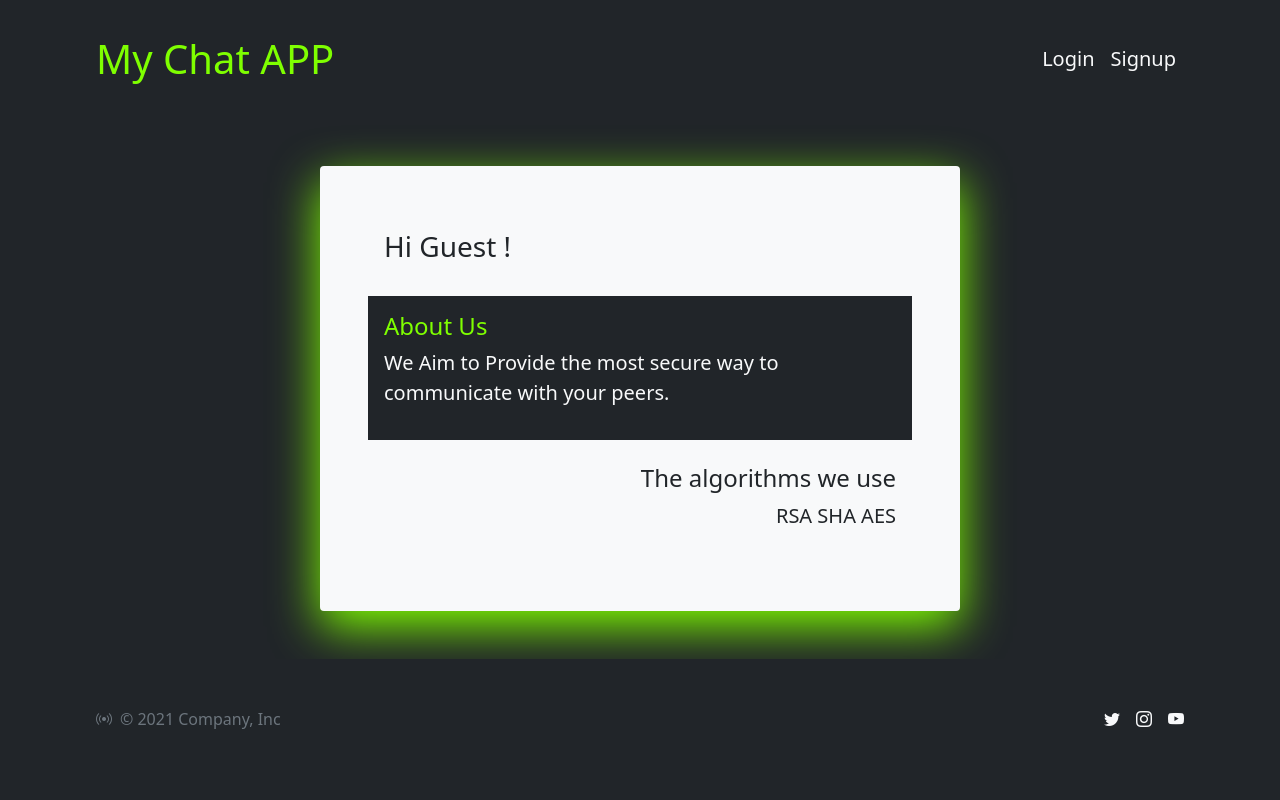
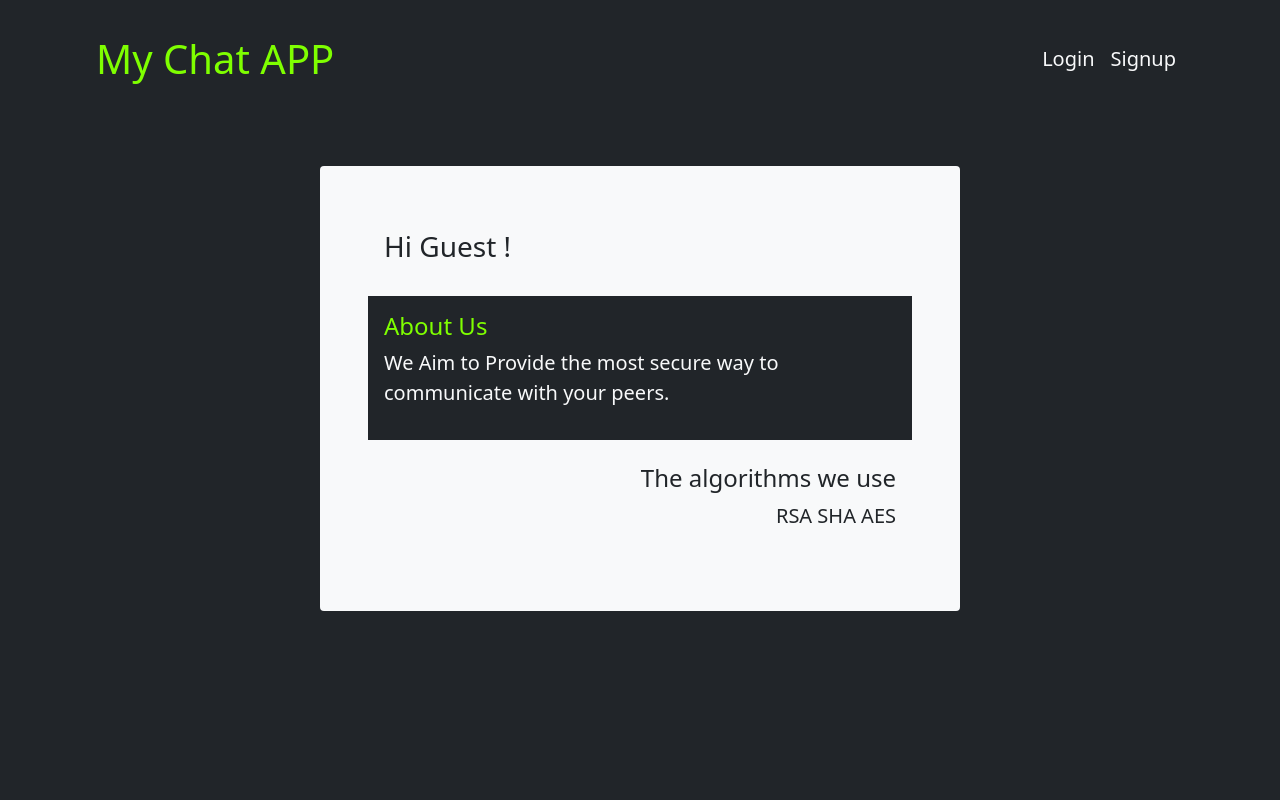
Before and after one commit to bhavya00000/CHAT-APPLICATION, a Flask app: page / in a window 1280 px wide. Run offline with Flask 2, Linux system fonts and the light colour scheme; some libraries are stand-ins or nearby versions.

Commit message:
bhavya css

```diff
--- a/static/custom.css
+++ b/static/custom.css
@@ -57,3 +57,8 @@ html,
 	margin-left: 50%;
 	color:var(--bs-dark);
 }
+
+.button-room{
+    padding:20px;
+    border-radius:8px;
+}
--- a/templates/base.html
+++ b/templates/base.html
@@ -26,7 +26,7 @@
                     <li class="nav-item"><a href="/create_room" class="nav-link text-light fs-5">Create Room</a></li>
                     <li class="nav-item"><a href="/logout" class="nav-link text-light fs-5">Logout {{ current_user.username }} </a></li>
                     {% else %}
-                    <li class="nav-item"><a href="/login" class="nav-link text-light fs-5">Login</a></li>
+                    <li class="nav-item"><a href="/login" class="nav-link text-light fs-5 ">Login</a></li>
                     <div class="divider bg-light"></div>
                     <li class="nav-item"><a href="/signup" class="nav-link text-light fs-5">Signup</a></li>
                     {% endif %}
@@ -34,25 +34,25 @@
         </div>
     </div>
 </nav>
-<div class="mx-auto p-5 d-flex mt-5 flex-column bg-light text-dark shadow-lg rounded main-cont gap-2">
+<div class="mx-auto p-5 d-flex mt-5 flex-column bg-light text-dark  rounded main-cont gap-2">
 {% block main %}
 {% endblock %}
 </div>
-<footer class="d-flex flex-wrap justify-content-between align-items-center p-5 mt-5 mx-5 bg-dark border-0">
-    <div class="col-md-4 d-flex align-items-center">
-      <a href="/" class="mb-3 me-2 mb-md-0 text-muted text-decoration-none lh-1">
-        <i class="bi bi-broadcast"></i>
-      </a>
-      <span class="text-muted">© 2021 Company, Inc</span>
-    </div>
+<!--<footer class="d-flex flex-wrap justify-content-between align-items-center p-5 mt-5 mx-5 bg-dark border-0">-->
+<!--    <div class="col-md-4 d-flex align-items-center">-->
+<!--      <a href="/" class="mb-3 me-2 mb-md-0 text-muted text-decoration-none lh-1">-->
+<!--        <i class="bi bi-broadcast"></i>-->
+<!--      </a>-->
+<!--      <span class="text-muted">© 2021 Company, Inc</span>-->
+<!--    </div>-->
 
-    <ul class="nav col-md-4 justify-content-end list-unstyled d-flex">
-      <li class="ms-3"><i class="bi bi-twitter"></i></li>
-      <li class="ms-3"><i class="bi bi-instagram"></i></li>
-      <li class="ms-3"><i class="bi bi-youtube"></i></li>
+<!--&lt;!&ndash;    <ul class="nav col-md-4 justify-content-end list-unstyled d-flex">&ndash;&gt;-->
+<!--&lt;!&ndash;      <li class="ms-3"><i class="bi bi-twitter"></i></li>&ndash;&gt;-->
+<!--&lt;!&ndash;      <li class="ms-3"><i class="bi bi-instagram"></i></li>&ndash;&gt;-->
+<!--&lt;!&ndash;      <li class="ms-3"><i class="bi bi-youtube"></i></li>&ndash;&gt;-->
 
-    </ul>
-  </footer>
+<!--&lt;!&ndash;    </ul>&ndash;&gt;-->
+<!--  </footer>-->
 </section>
 </body>
 </html>
--- a/templates/create_room.html
+++ b/templates/create_room.html
@@ -7,13 +7,13 @@
 {% endif %}
 <form method='post'>
     <div>
-        <label>Room Name:</label>
+        <label class="m-2">Room Name:</label>
         <input type="text" name="room_name">
     </div>
     <div>
-        <label>Members:</label>
+        <label class="m-3">Members:</label>
         <input type="text" name="members">
     </div>
-    <button type="submit">Submit</button>
+    <button class="p-1.5 m-3 rounded" type="submit">Submit</button>
 </form>
 {% endblock %}
--- a/templates/login.html
+++ b/templates/login.html
@@ -6,7 +6,7 @@
 <h3>{{message}}</h3>
 {% endif %}
 <form method='post' action="/login">
-<form>
+<form >
   <div class="mb-3">
     <label for="exampleInputEmail1" class="form-label">Username</label>
     <input type="text" class="form-control" id="username" name="username">
```
